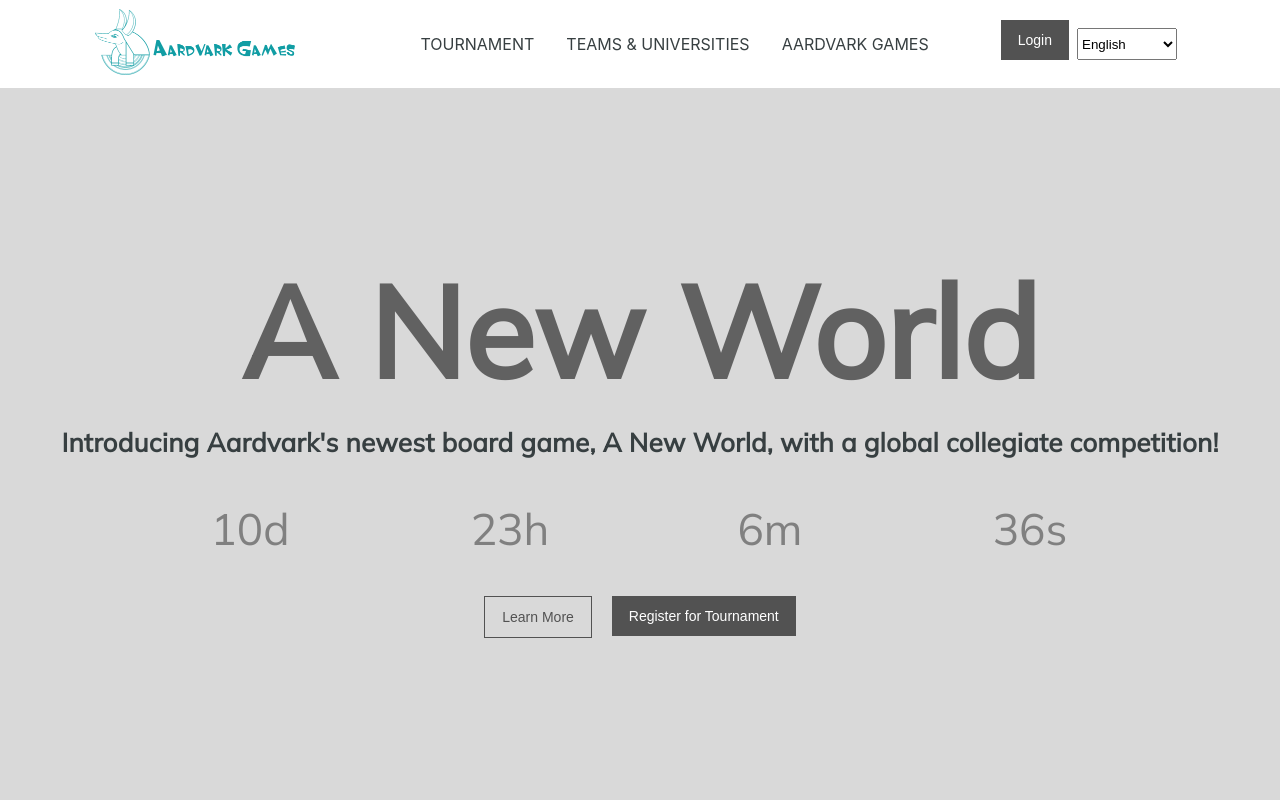
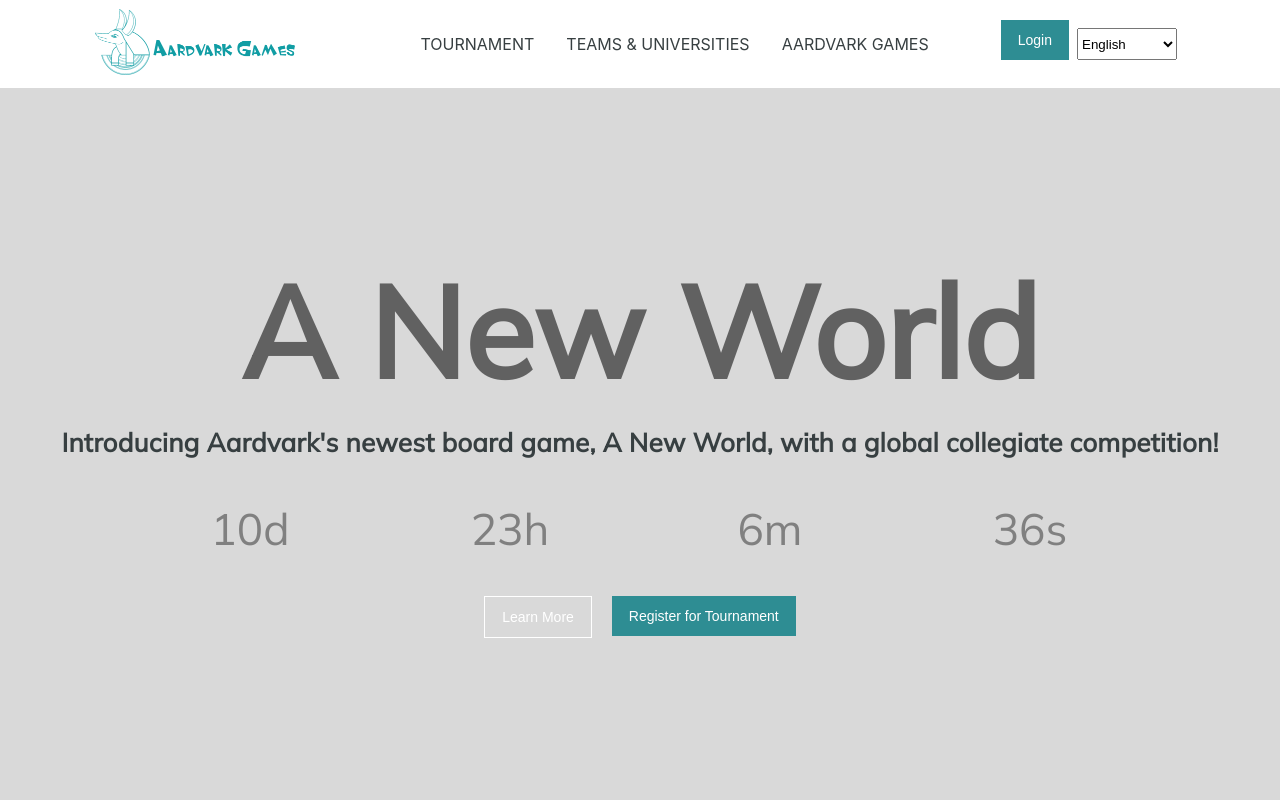
Before and after one commit to ISTE-500-501-TeamWatchHill/frontend, a React (Create React App) app: page / in a window 1280 px wide. Shown: the top 800 px of the page. Built offline with nearby package versions, Linux system fonts and the light colour scheme.

Commit message:
button component default changes

```diff
--- a/src/components/button/button.js
+++ b/src/components/button/button.js
@@ -32,8 +32,10 @@ export default function Button(props) {
     if (props.transparentBackground) {
         // set background to transparent and change color of text
         propStyles.backgroundColor = `transparent`;
-        propStyles.color = `#525252`;
-        propStyles.border = `1px solid #525252`;
+        propStyles.color = `white`;
+        propStyles.border = `1px solid white`;
+    } else {
+        propStyles.backgroundColor = '#2E8D93';
     }
 
     return (
--- a/src/components/button/button.module.css
+++ b/src/components/button/button.module.css
@@ -1,6 +1,6 @@
 /* Default styles */
 .button {
-    background-color: #525252;
+    background-color: #2E8D93;
     color: #FFFFFF;
     padding-top: 12px;
     padding-bottom: 12px;
```
